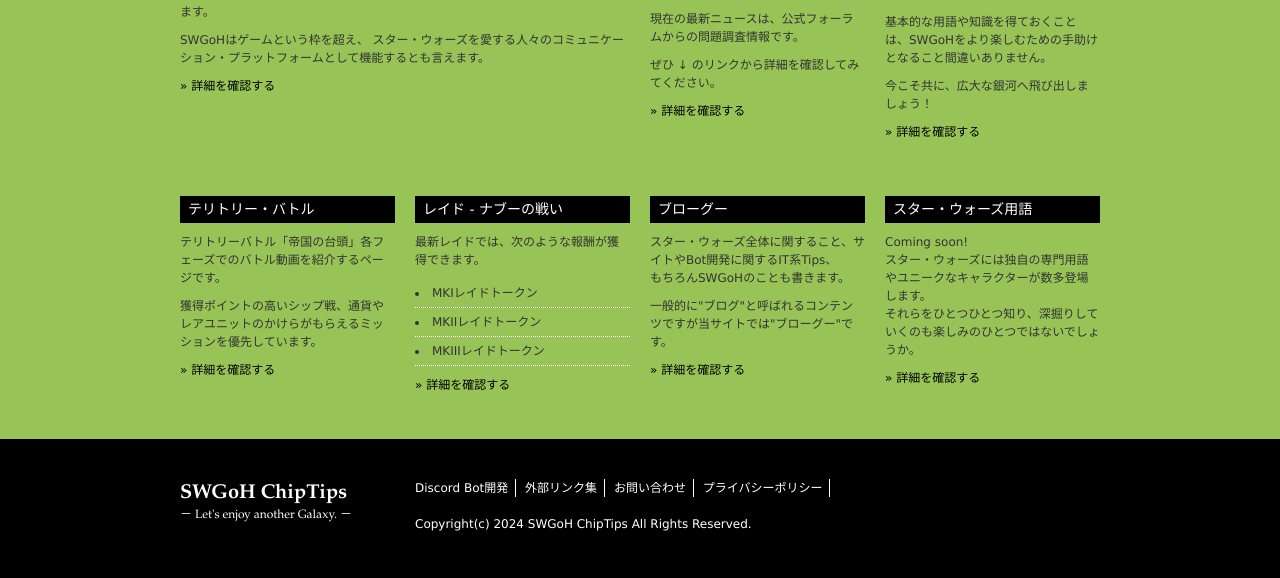
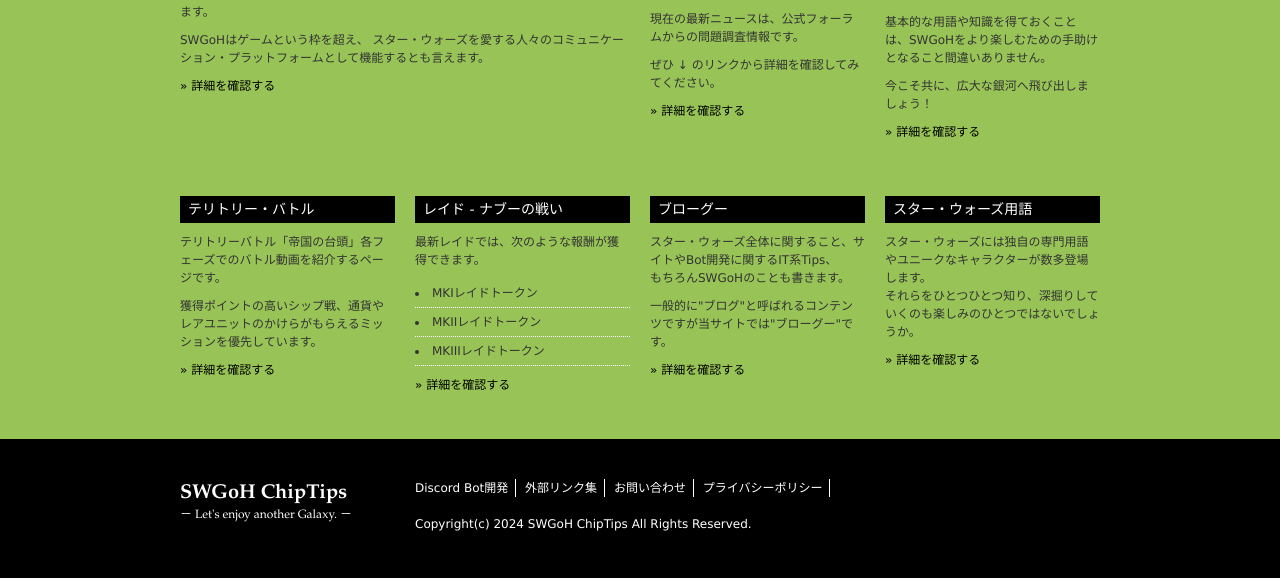
Before and after one commit to jaye0410/chiptips, a PHP site: page / in a window 1280 px wide. Shown: the part 767-1345 px from the top of the page. Run offline with PHP 8.4, Linux system fonts and the light colour scheme.

Commit message:
用語ページを追加したのにComming soonのままになっていたのでindexを修正

```diff
--- a/index.php
+++ b/index.php
@@ -116,7 +116,7 @@
 
 		<article class="grid colDark">
 			<h3>スター・ウォーズ用語</h3>
-			<p>Coming soon!<br>
+			<p>
 			スター・ウォーズには独自の専門用語やユニークなキャラクターが数多登場します。<br>
 			それらをひとつひとつ知り、深掘りしていくのも楽しみのひとつではないでしょうか。
 			</p>
```
